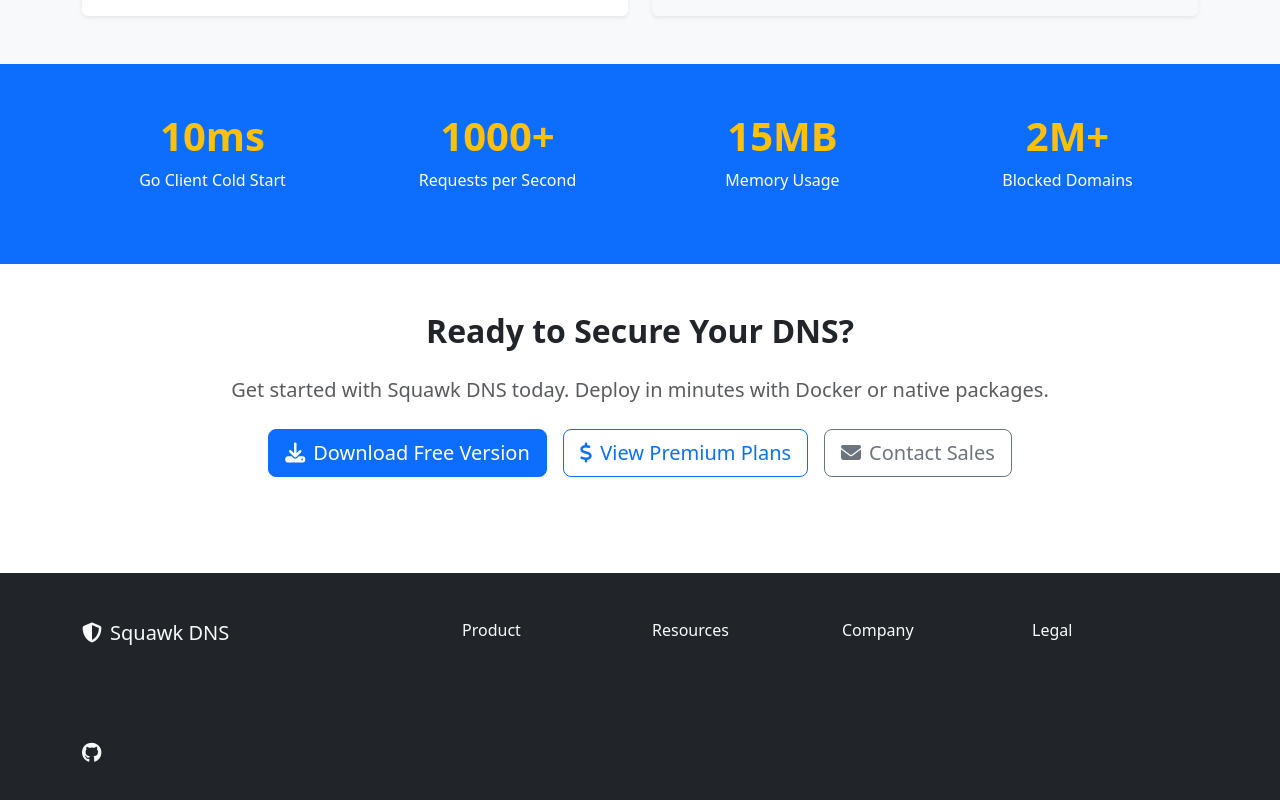
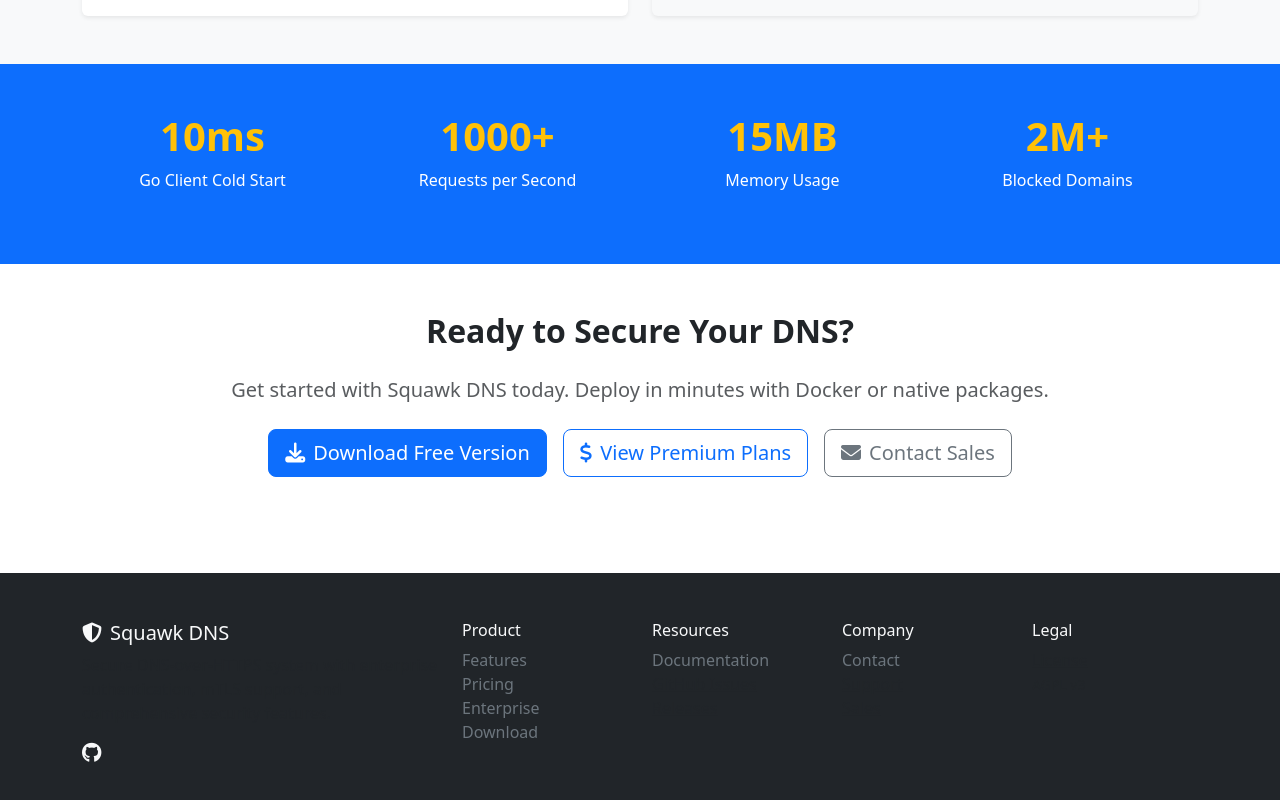
Before and after one commit to PenguinCloud/Squawk, a Next.js app in the folder website/: page / in a window 1280 px wide. Shown: the part 1561-2361 px from the top of the page. Built offline with nearby package versions, Linux system fonts and the light colour scheme.

Commit message:
live release ready

```diff
--- a/website/components/Layout.js
+++ b/website/components/Layout.js
@@ -109,17 +109,17 @@
               <div className="col-lg-2 mb-4">
                 <h6>Product</h6>
                 <ul className="list-unstyled">
-                  <li><Link href="/features/" className="text-muted">Features</Link></li>
-                  <li><Link href="/pricing/" className="text-muted">Pricing</Link></li>
-                  <li><Link href="/enterprise/" className="text-muted">Enterprise</Link></li>
-                  <li><Link href="/download/" className="text-muted">Download</Link></li>
+                  <li><Link href="/features/" className="text-decoration-none" style={{color: '#6c757d'}}>Features</Link></li>
+                  <li><Link href="/pricing/" className="text-decoration-none" style={{color: '#6c757d'}}>Pricing</Link></li>
+                  <li><Link href="/enterprise/" className="text-decoration-none" style={{color: '#6c757d'}}>Enterprise</Link></li>
+                  <li><Link href="/download/" className="text-decoration-none" style={{color: '#6c757d'}}>Download</Link></li>
                 </ul>
               </div>
 
               <div className="col-lg-2 mb-4">
                 <h6>Resources</h6>
                 <ul className="list-unstyled">
-                  <li><Link href="/documentation/" className="text-muted">Documentation</Link></li>
+                  <li><Link href="/documentation/" className="text-decoration-none" style={{color: '#6c757d'}}>Documentation</Link></li>
                   <li><a href="https://github.com/penguincloud/squawk/issues" className="text-muted" target="_blank" rel="noopener noreferrer">GitHub Issues</a></li>
                   <li><a href="https://github.com/penguincloud/squawk/releases" className="text-muted" target="_blank" rel="noopener noreferrer">Releases</a></li>
                 </ul>
@@ -128,7 +128,7 @@
               <div className="col-lg-2 mb-4">
                 <h6>Company</h6>
                 <ul className="list-unstyled">
-                  <li><Link href="/contact/" className="text-muted">Contact</Link></li>
+                  <li><Link href="/contact/" className="text-decoration-none" style={{color: '#6c757d'}}>Contact</Link></li>
                   <li><a href="https://support.penguintech.group" className="text-muted" target="_blank" rel="noopener noreferrer">Support</a></li>
                   <li><a href="mailto:sales@penguincloud.io" className="text-muted">Sales</a></li>
                 </ul>
```
Also changed, not shown: 2 other files (tests, documents, lock files or other folders).
